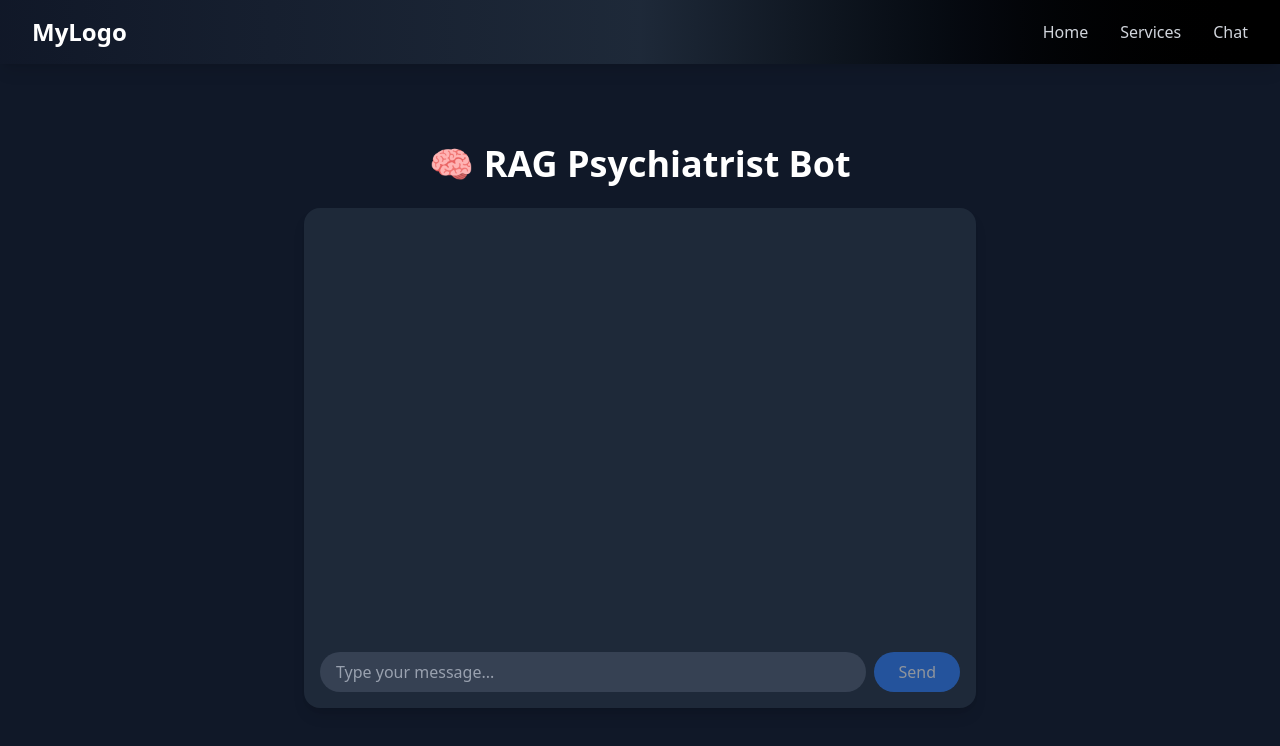
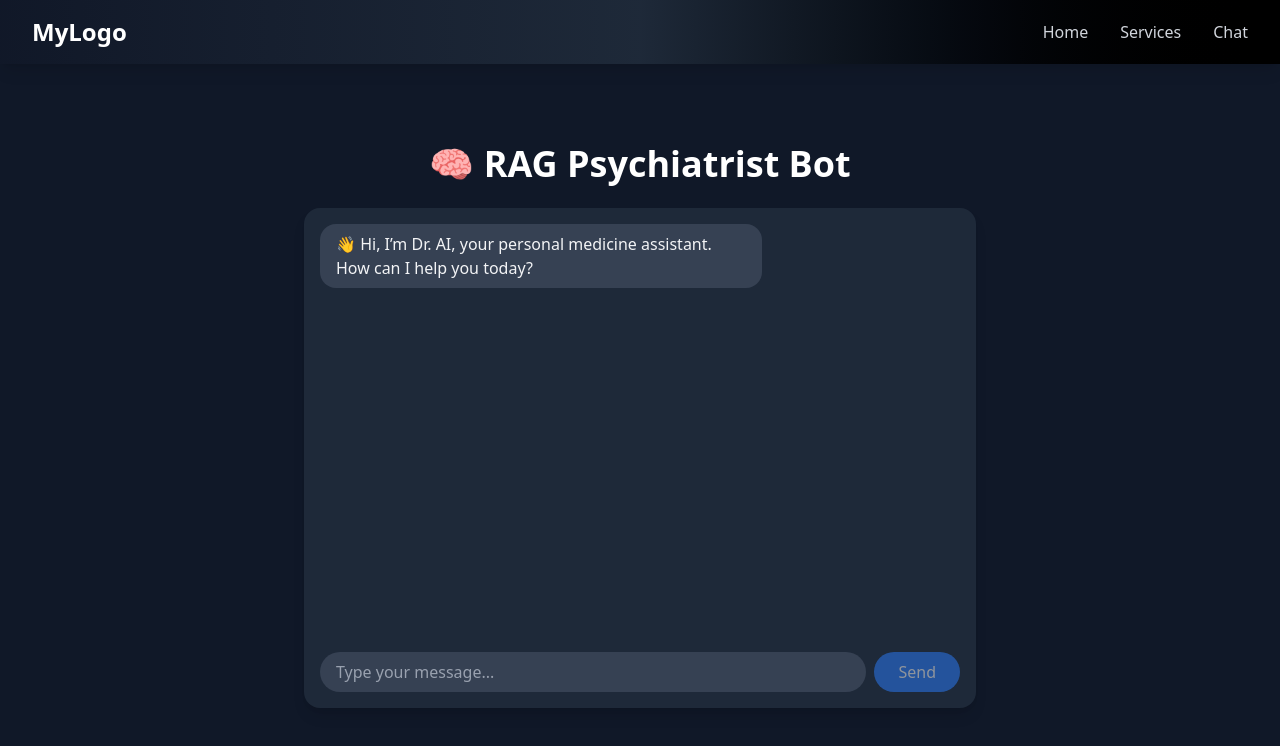
Before and after one commit to MuhammadTaha01/OpenAI-Hackathon, a React (Vite) app in the folder client/: page /chat in a window 1280 px wide. Shown: the top 746 px of the page. Built offline with nearby package versions, Linux system fonts and the light colour scheme.

Commit message:
Made the UI of chat to look more appealing

```diff
--- a/client/package.json
+++ b/client/package.json
@@ -15,6 +15,7 @@
     "react": "^19.1.1",
     "react-dom": "^19.1.1",
     "react-icons": "^5.5.0",
+    "react-markdown": "^10.1.0",
     "react-router-dom": "^7.8.2",
     "tailwindcss": "^4.1.12"
   },
--- a/client/src/Pages/ChatPage.jsx
+++ b/client/src/Pages/ChatPage.jsx
@@ -1,9 +1,15 @@
 import { useState, useRef, useEffect } from "react";
 import React from "react";
 import Navbar from "../CommonCompo/Navbar";
+import ReactMarkdown from "react-markdown";
 
 function ChatPage() {
-  const [messages, setMessages] = useState([]);
+  const [messages, setMessages] = useState([
+    {
+      role: "bot",
+      text: "👋 Hi, I’m Dr. AI, your personal medicine assistant. How can I help you today?",
+    },
+  ]);
   const [input, setInput] = useState("");
   const [loading, setLoading] = useState(false);
   const chatEndRef = useRef(null);
@@ -67,7 +73,7 @@ function ChatPage() {
                         : "bg-gray-700 text-gray-100"
                     }`}
                 >
-                  {msg.text}
+                  <ReactMarkdown>{msg.text}</ReactMarkdown>
                 </div>
               </div>
             ))}
```
Also changed, not shown: 1 other file (tests, documents, lock files or other folders).
